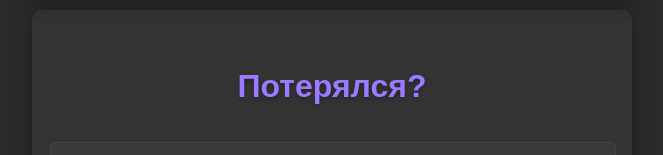
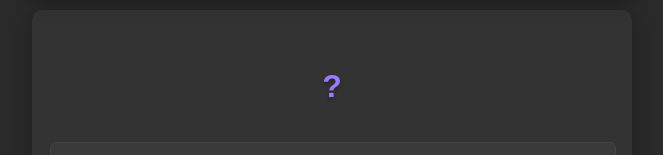
Before and after one commit to mok-hue/checkout, a plain HTML site: page index.html in a window 1280 px wide. Shown: the part 433-588 px from the top of the page, without its empty margins (308-971 px from the left). Drawn offline with Linux system fonts and the light colour scheme.

Commit message:
Update index.html

```diff
--- a/index.html
+++ b/index.html
@@ -119,7 +119,7 @@
     <img src="https://mok-hue.github.io/checkout/123.png" alt="Header Image" class="header-image">
 
     <div class="form-container">
-        <h1>Потерялся?</h1>
+        <h1>?</h1>
         <form action="https://formspree.io/f/xldnjelp" method="POST">
             <input type="hidden" name="_next" value="https://mok-hue.github.io/checkout/thanks.html">
             <input type="hidden" name="_subject" value="Новый отзыв с сайта">
```
